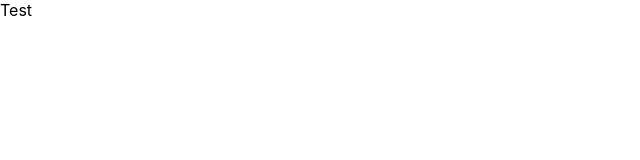
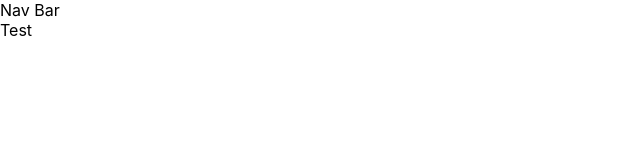
Before and after one commit to utja/nh3-frontend, a React (Create React App) app: page / in a window 1280 px wide. Shown: the top 160 px of the page, without its empty margins (0-640 px from the left). Built offline with nearby package versions, Linux system fonts and the light colour scheme.

Commit message:
add navbar component

```diff
--- a/src/App.js
+++ b/src/App.js
@@ -3,15 +3,19 @@ import './assets/css/App.css';
 import { BrowserRouter as Router, Route, Switch } from 'react-router-dom'
 import Home from './components/Home'
 import NoMatch from './components/NoMatch'
+import NavBar from './components/NavBar'
 
 class App extends Component {
   render() {
     return (
       <Router>
-        <Switch>
-          <Route exact path="/" component={Home}/>
-          <Route component={NoMatch} />
-        </Switch>
+        <div className="app">
+          <NavBar />
+          <Switch>
+            <Route exact path="/" component={Home}/>
+            <Route component={NoMatch} />
+          </Switch>
+        </div>
       </Router>
     );
   }
--- /dev/null
+++ b/src/components/NavBar.js
@@ -0,0 +1,9 @@
+import React from 'react'
+
+const NavBar = props => {
+  return(
+    <div>Nav Bar</div>
+  )
+}
+
+export default NavBar
```
